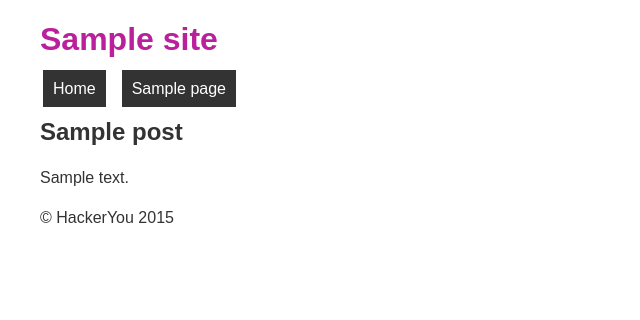
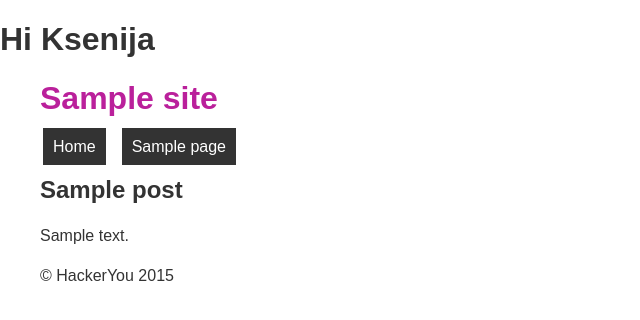
Before and after one commit to CUTERUSES/travel-blog, a WordPress theme: template themes/theme-hackeryou/page.php in a window 1280 px wide. Shown: the top 320 px of the page, without its empty margins (0-640 px from the left). Run offline with PHP 8.4 and a stand-in for WordPress, Linux system fonts and the light colour scheme; the site name, menu and one post (Sample post) are stand-ins, and other content is empty; some libraries are stand-ins or nearby versions.

Commit message:
changed header file

```diff
--- a/themes/theme-hackeryou/header.php
+++ b/themes/theme-hackeryou/header.php
@@ -16,6 +16,8 @@
 
 <body <?php body_class(); ?>>
 
+  <h1>Hi Ksenija</h1>
+
 <header>
   <div class="container">
     <h1>
```
